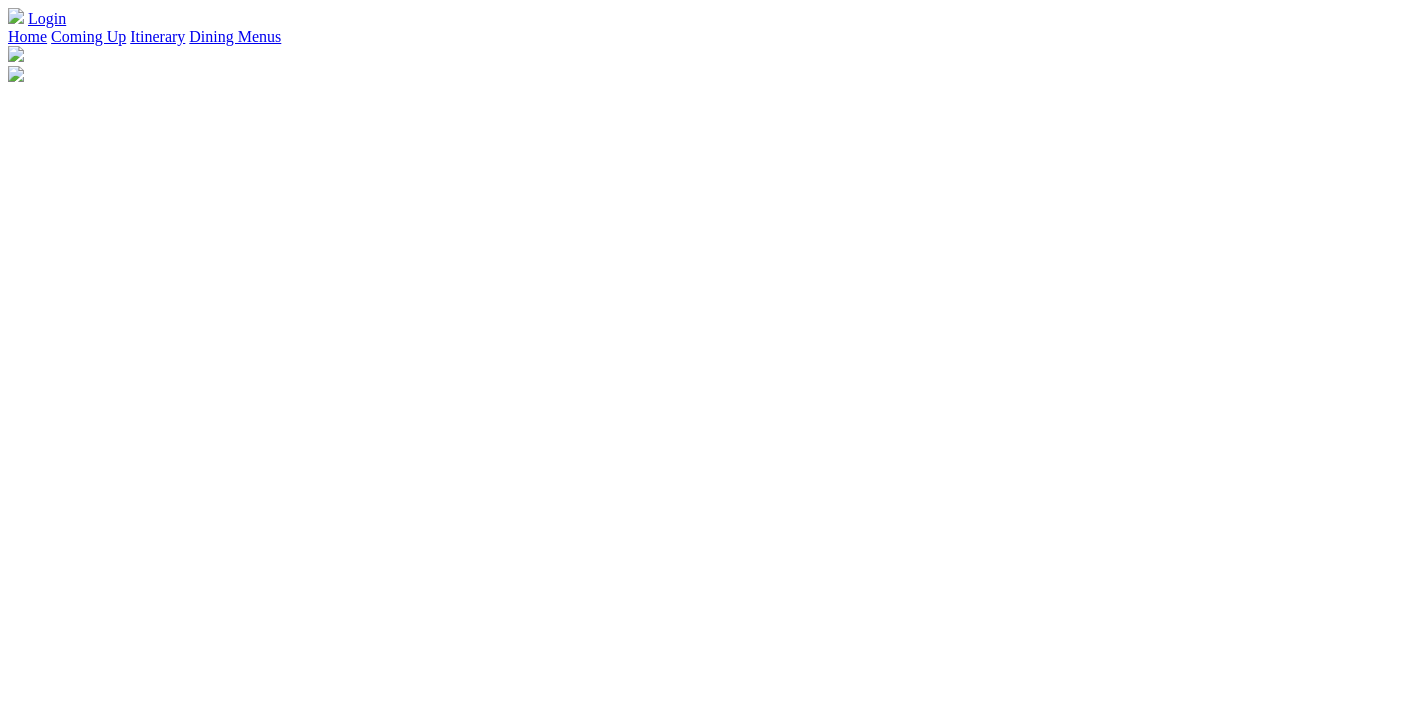
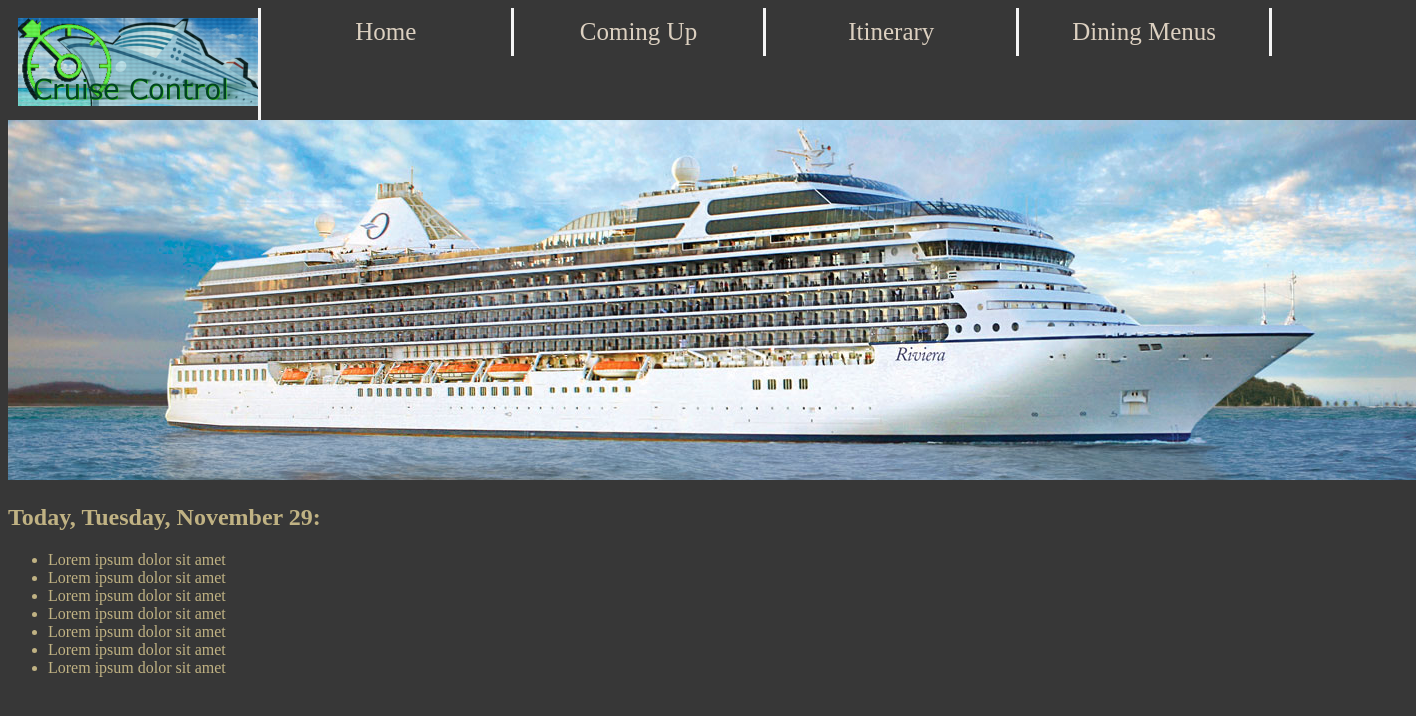
Before and after one commit to sepesin/finalProject, a plain HTML site: page photos.html in a window 1280 px wide. Shown: the whole page, 1416 px wide, since content can reach past the window. Drawn offline with Linux system fonts and the light colour scheme.

Commit message:
added styles to all sheets, updated css

```diff
--- a/photos.html
+++ b/photos.html
@@ -2,39 +2,57 @@
 <html>
 <head>
 	<title>Photos</title>
+	<link rel="stylesheet" href="styles/main.css">
 </head>
 <body>
 
-		<header class="clearfix main-header">
-			<img src="#">
-			<a href="#">Login</a>
+<header>
 
+		<nav class="navbar">
+			<div class="clearfix">
+				<div class="content">
+					<img src="images/cruisecontrollogo.png" style="width:240px;height:88px;">
+				</div>
 
-			<nav class="navbar">
-				<a href="#">Home</a>
-				<a href="#">Coming Up</a>
-				<a href="#">Itinerary</a>
-				<a href="#">Dining Menus</a>
+			<div class="content">
+				<a href="index.html">Home</a>
+			</div>
+			<div class="content">
+				<a href="comingup.html">Coming Up</a>
+			</div>
+			<div class="content">
+				<a href="itinerary.html">Itinerary</a>
+			</div>
+			<div class="content">
+				<a href="diningmenus.html">Dining Menus</a>
+			</div>
 			</nav>
-		</header>
+
+</header>
 
 
 		<section class="hero-image">
-			<article>
+
 				<div class="clearfix">
-					<img src="#">
+					<img src="images/heroimage.png">
 				</div>
-			</article>
+
 		</section>
 
 		<section>
-			<article class="photos">
+			<article class="activities">
 				<div class="clearfix">
-					<div class="content">
-						<!-- Need to insert some sort of slideshow here -->
-					</div>
-					<div class="house ad">
-						<img src="#">
+					<div class="content2">
+						<h2>Today, Tuesday, November 29:</h2>
+						<ul>
+							<li>Lorem ipsum dolor sit amet</li>
+							<li>Lorem ipsum dolor sit amet</li>
+							<li>Lorem ipsum dolor sit amet</li>
+							<li>Lorem ipsum dolor sit amet</li>
+							<li>Lorem ipsum dolor sit amet</li>
+							<li>Lorem ipsum dolor sit amet</li>
+							<li>Lorem ipsum dolor sit amet</li>
+						</ul>
 					</div>
 				</div>
 			</article>
--- a/styles/main.css
+++ b/styles/main.css
@@ -1,5 +1,7 @@
 html {
-	background-color: lightgrey;
+	background-color: #373737;
+/*	padding-right: 130px;
+	padding-left: 130px;*/
 
 }
 
@@ -36,13 +38,22 @@ html {
     text-align: center;
     text-decoration: none;
     display: inline-block;
+    border-right: solid #F4F4F4;
     /*font-size: 16px;*/
-    box-shadow: 0 1px 1px 1px rgba(0,0,0,0.2), 0 1px 1px 0 rgba(0,0,0,0.19);
+   /* box-shadow: 0 1px 1px 1px rgba(0,0,0,0.2), 0 1px 1px 0 rgba(0,0,0,0.19);*/
 
 }
 
 a {
-	color: green;
+	color: #DCD0C0;
 	text-decoration: none;
 	font-size: 25px;
 }
+
+li {
+	color: #C0B283;
+}
+
+h2 {
+	color: #C0B283;
+}
```
Also changed, not shown: comingup.html (+27 -17 lines), diningmenus.html (+26 -17 lines), index.html (+1 -2 lines), itinerary.html (+26 -17 lines).
